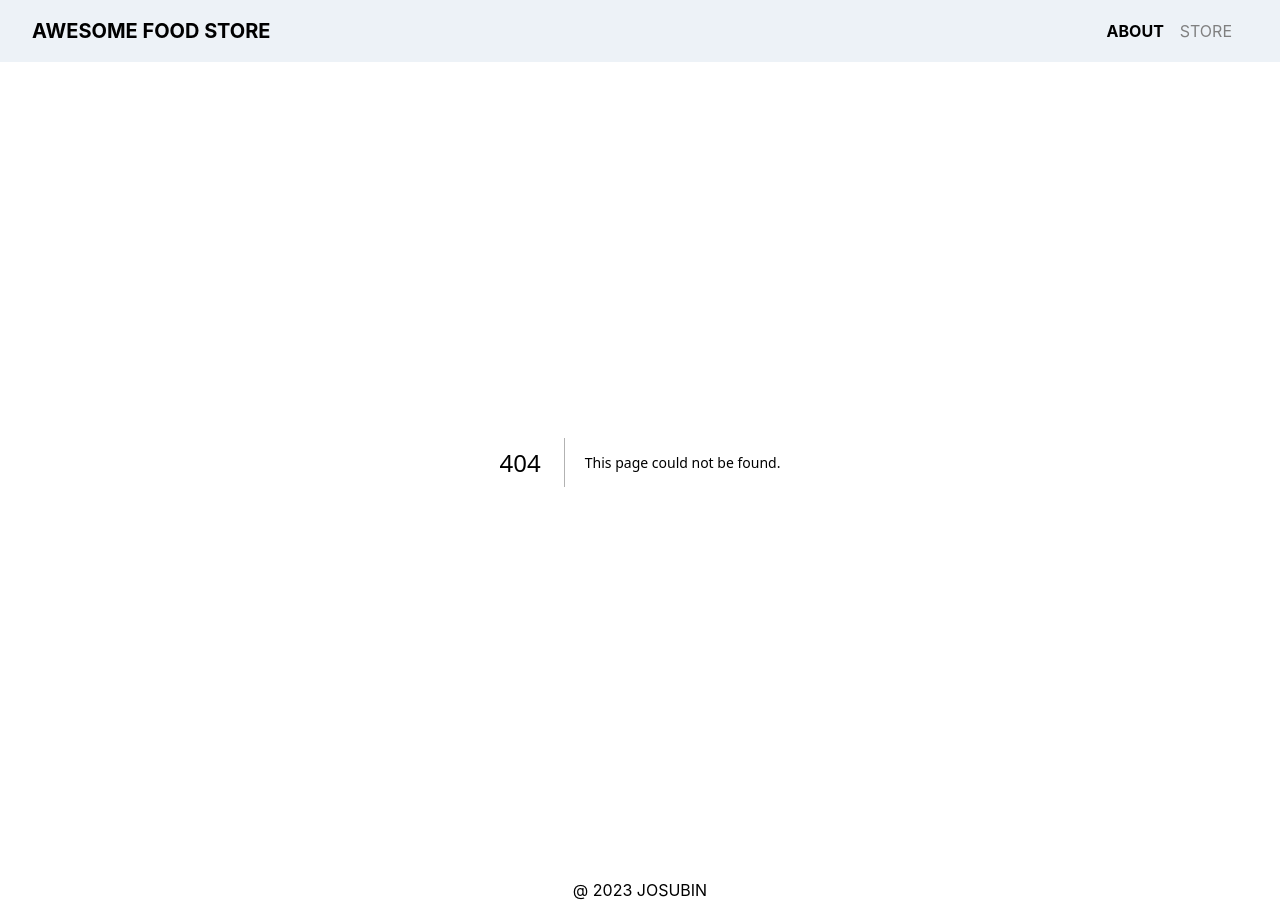
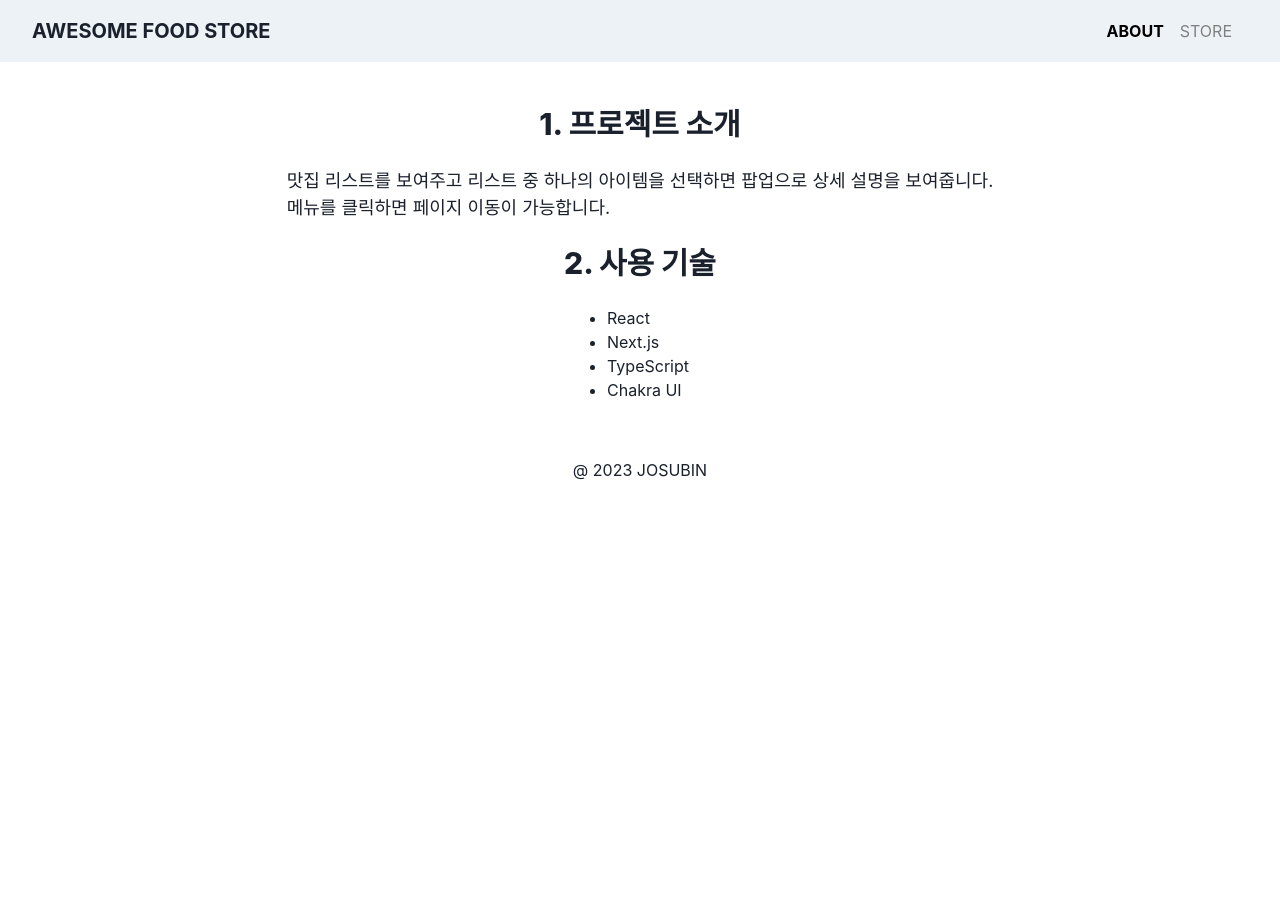
Before and after one commit to josubin47/nextjs-ssr-test-app, a Next.js app: page /about in a window 1280 px wide. Before the commit this address had no page. After the commit the page ends 800 px from the top, so only its background shows below. Built offline with nearby package versions, Linux system fonts and the light colour scheme.

Commit message:
feat: 소개 페이지 작성

```diff
--- /dev/null
+++ b/pages/about/index.tsx
@@ -0,0 +1,47 @@
+import {
+  Text,
+  Flex,
+  UnorderedList,
+  ListItem,
+  ListIcon,
+} from '@chakra-ui/react';
+import Head from 'next/head';
+
+export default function About() {
+  return (
+    <>
+      <Head>
+        <title>프로젝트 설명</title>
+      </Head>
+      <Flex
+        alignItems="center"
+        justifyContent="center"
+        width="100%"
+        margin={10}
+        direction="column"
+        gap={5}
+      >
+        <Text fontSize="3xl" fontWeight="extrabold">
+          1. 프로젝트 소개
+        </Text>
+        <Text fontSize="lg" whiteSpace="pre-line">
+          {`맛집 리스트를 보여주고 리스트 중 하나의 아이템을 선택하면 팝업으로 상세 설명을 보여줍니다.
+          메뉴를 클릭하면 페이지 이동이 가능합니다.`}
+        </Text>
+        <Text fontSize="3xl" fontWeight="extrabold">
+          2. 사용 기술
+        </Text>
+        <UnorderedList>
+          <ListItem>React</ListItem>
+          <ListItem>Next.js</ListItem>
+          <ListItem>TypeScript</ListItem>
+          <ListItem>Chakra UI</ListItem>
+        </UnorderedList>
+      </Flex>
+    </>
+  );
+}
+
+export async function getServerSideProps() {
+  return { props: {} };
+}
```
